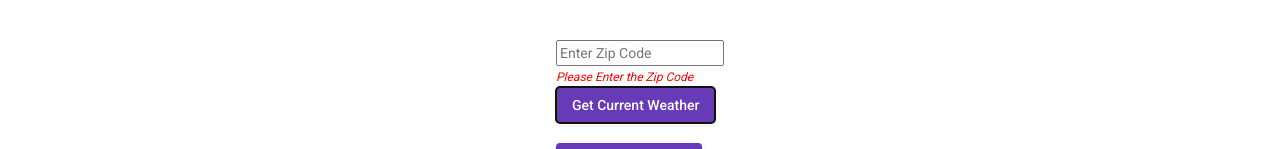
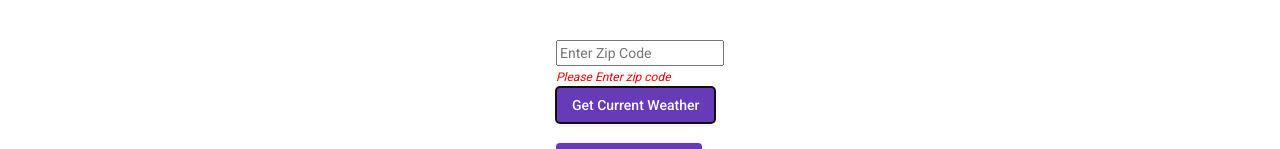
Before and after one commit to Monaramesh/weather_yelp, an Angular app: page / in a window 1280 px wide. Both pictures are taken after a click on the button "Get Current Weather". Shown: the part 135-284 px from the top of the page. Built offline with nearby package versions, Linux system fonts and the light colour scheme.

Commit message:
error handlers added

```diff
--- a/src/app/components/weather/weather.component.css
+++ b/src/app/components/weather/weather.component.css
@@ -6,6 +6,10 @@
     justify-content: space-between;
     /* background-image: url('../../../assets/weather.jpg'); */
 
+}
+
+.labels{
+    color:indigo;
 }
 
 .error{
--- a/src/app/components/weather/weather.component.html
+++ b/src/app/components/weather/weather.component.html
@@ -1,8 +1,8 @@
 <div class="weatherbody">
     <div class="inputs">
         <form>
-            <input placeholder="Enter Zip Code" [(ngModel)]="zip" [ngModelOptions]="{standalone: true}"><br>
-            <span class="error" *ngIf="zipError">Please Enter the Zip Code</span>
+            <input matInput placeholder="Enter Zip Code" [(ngModel)]="zip" [ngModelOptions]="{standalone: true}"><br>
+            <span class="error" *ngIf="zipError">{{error}}</span>
             <br>
         </form>
         <div>
@@ -19,18 +19,18 @@
         <mat-card class="card" *ngIf="showCurrent">
             <mat-card-content>
                 <mat-list>
-                    <mat-list-item> <strong>City: </strong>{{weatherData.cityName}}</mat-list-item>
+                    <mat-list-item> <strong class="labels">City</strong> : {{weatherData.cityName}}</mat-list-item>
                     <mat-divider></mat-divider>
-                    <mat-list-item> <strong> Temparature</strong> : {{weatherData.currentTemperature}}F
+                    <mat-list-item> <strong class="labels"> Temparature</strong> : {{weatherData.currentTemperature}}F
                     </mat-list-item>
                     <mat-divider></mat-divider>
-                    <mat-list-item> <strong>Minimum Temperature</strong> : {{weatherData.minTemperature}}F
+                    <mat-list-item> <strong class="labels">Minimum Temperature</strong> : {{weatherData.minTemperature}}F
                     </mat-list-item>
                     <mat-divider></mat-divider>
-                    <mat-list-item> <strong>Maximum Temperature</strong> : {{weatherData.maxTemperature}}F
+                    <mat-list-item> <strong class="labels">Maximum Temperature</strong> : {{weatherData.maxTemperature}}F
                     </mat-list-item>
                     <mat-divider></mat-divider>
-                    <mat-list-item> <strong>Description</strong> : {{weatherData.description}}<span>
+                    <mat-list-item> <strong class="labels">Description</strong> : {{weatherData.description}}<span>
                             <img src="http://openweathermap.org/img/w/{{weatherData.icon}}.png" alt="Site Logo"
                                 width="50" height="50">
                         </span>
--- a/src/app/components/weather/weather.component.ts
+++ b/src/app/components/weather/weather.component.ts
@@ -12,11 +12,10 @@ import { ForecastDetails } from 'src/app/models/forecastDetail.model';
 })
 export class WeatherComponent implements OnInit {
 
-
-
   showForecast: boolean = false;
   showCurrent: boolean = false;
   zipError: boolean = false;
+  error: string = "";
   zip?: number;
   weatherData: WeatherData = new WeatherData();
   forecastData: ForecastData = new ForecastData();
@@ -32,8 +31,11 @@ export class WeatherComponent implements OnInit {
   */
   loadForecastWeather(e: any) {
     e.preventDefault();
+    if(!!this.zip){
     this.LoadForecastWeather(this.zip).subscribe(
       res => {
+        this.zipError = false;
+        this.error = "";
         console.log(res);
         this.forecastData.name = res.city.name;
         for (var i = 7; i < res.list.length; i = i + 11)//Since we need 3 days, we need to Jumps 8 times to get to next day.(A day contains 8 list of details)
@@ -49,15 +51,19 @@ export class WeatherComponent implements OnInit {
         }
         this.showCurrent = false;
         this.showForecast = true;
+      },
+      err=>{
+        this.error = "Invalid Zip Code";
+        this.zipError = true;
       }
     )
+    }
+    else{
+      this.zipError = true;
+      this.error = "Please enter Zip code"
+    }
     console.log(this.forecastData);
   }
-
-  // /**
-  // * This will subsrcibe from the publisher of the URL
-  // * from the Forecast service which returns an observable.
-  // */
 
   loadCurrentWeather(e: any) {
     e.preventDefault();
@@ -66,6 +72,7 @@ export class WeatherComponent implements OnInit {
       this.zipError = false;
       this.LoadCurrentWeather(this.zip).subscribe(
         res => {
+          this.error = "";
           this.weatherData.cityName = res.name;
           this.weatherData.description = res.weather[0].description;
           this.weatherData.currentTemperature = res.main.temp;
@@ -75,11 +82,16 @@ export class WeatherComponent implements OnInit {
           console.log(this.weatherData);
           this.showCurrent = true;
           this.showForecast = false;
+        },
+        err =>{
+          this.error = "Invalid Zip code";
+          this.zipError = true;
         }
       )
     }
     else {
       this.zipError = true;
+      this.error = "Please Enter zip code";
     }
 
   }
```
